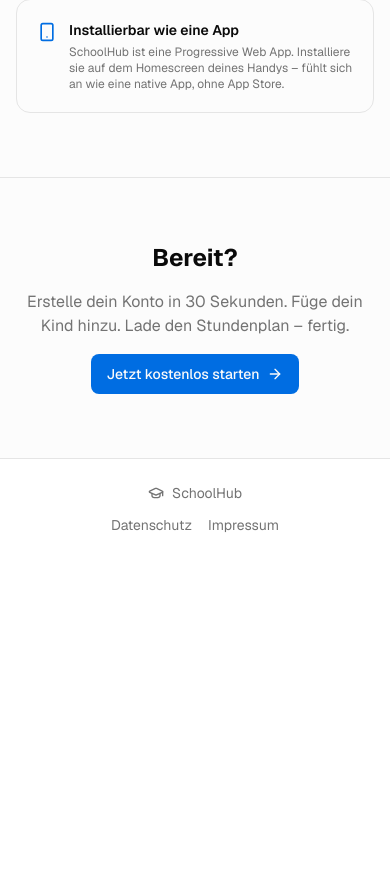
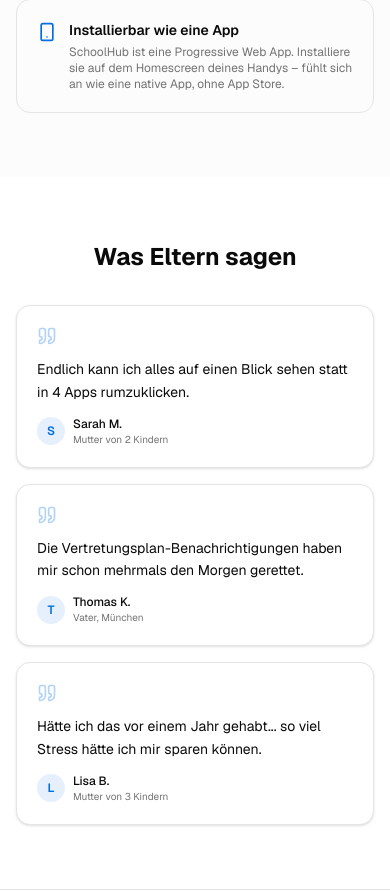
Before and after one commit to kevjaeg/klasshub, a Next.js app: page / in a window 390 px wide. Shown: the part 3393-4284 px from the top of the page. Before the commit the page ends 3952 px from the top, so only its background shows below. Built offline with nearby package versions, Linux system fonts and the light colour scheme.

Commit message:
feat: add testimonials section with placeholder quotes
Three cards with quote icon, text, avatar initials, and attribution.
Responsive: 1 column on mobile, 3 on tablet+.

```diff
--- a/src/app/page.tsx
+++ b/src/app/page.tsx
@@ -1,6 +1,6 @@
 import Link from "next/link";
 import { Button } from "@/components/ui/button";
-import { GraduationCap, Shield, Smartphone, Zap, Clock, Users, ArrowRight, Check } from "lucide-react";
+import { GraduationCap, Shield, Smartphone, Zap, Clock, Users, ArrowRight, Check, Quote } from "lucide-react";
 import { ScreenshotCarousel } from "@/components/screenshot-carousel";
 
 export default function LandingPage() {
@@ -181,6 +181,34 @@ export default function LandingPage() {
           </div>
         </section>
 
+        {/* Testimonials */}
+        <section className="px-4 py-16">
+          <div className="mx-auto max-w-2xl space-y-8">
+            <h2 className="text-center text-2xl font-bold">Was Eltern sagen</h2>
+            <div className="grid grid-cols-1 gap-4 sm:grid-cols-3">
+              {[
+                { quote: "Endlich kann ich alles auf einen Blick sehen statt in 4 Apps rumzuklicken.", name: "Sarah M.", detail: "Mutter von 2 Kindern" },
+                { quote: "Die Vertretungsplan-Benachrichtigungen haben mir schon mehrmals den Morgen gerettet.", name: "Thomas K.", detail: "Vater, München" },
+                { quote: "Hätte ich das vor einem Jahr gehabt... so viel Stress hätte ich mir sparen können.", name: "Lisa B.", detail: "Mutter von 3 Kindern" },
+              ].map((t) => (
+                <div key={t.name} className="rounded-xl border bg-background p-5 shadow-sm space-y-3">
+                  <Quote className="h-5 w-5 text-primary/30" />
+                  <p className="text-sm leading-relaxed">{t.quote}</p>
+                  <div className="flex items-center gap-2">
+                    <div className="flex h-7 w-7 items-center justify-center rounded-full bg-primary/10 text-xs font-semibold text-primary">
+                      {t.name[0]}
+                    </div>
+                    <div>
+                      <p className="text-xs font-medium">{t.name}</p>
+                      <p className="text-[10px] text-muted-foreground">{t.detail}</p>
+                    </div>
+                  </div>
+                </div>
+              ))}
+            </div>
+          </div>
+        </section>
+
         {/* CTA */}
         <section className="border-t bg-muted/30 px-4 py-16">
           <div className="mx-auto max-w-lg text-center space-y-4">
```
